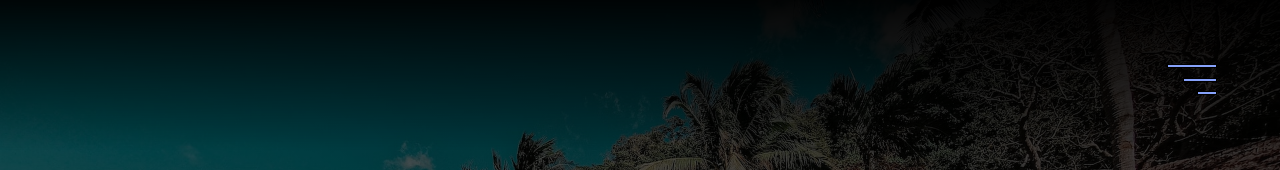
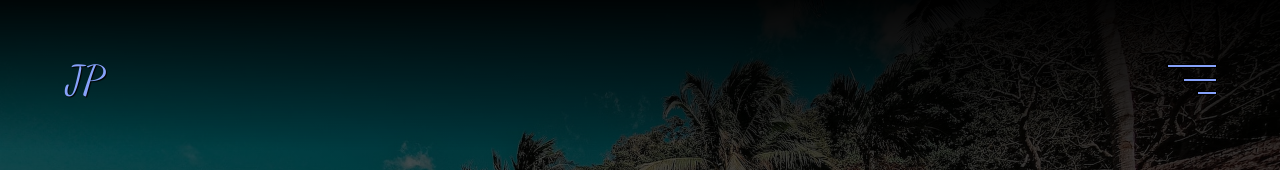
Before and after one commit to Anathretic/second-site, a plain HTML site: page index.html in a window 1280 px wide. Shown: the top 170 px of the page. Drawn offline with Linux system fonts and the light colour scheme.

Commit message:
added nav icon

```diff
--- a/index.html
+++ b/index.html
@@ -21,6 +21,7 @@
 <body>
 
     <nav class="nav">
+        <div class="nav__icon"><a class="nav__icon-text" href="#">jp</a></div>
         <button class="burger-btn">
             <div class="burger-btn__box">
                 <div class="burger-btn__bars"></div>
--- a/sass/_large.scss
+++ b/sass/_large.scss
@@ -3,6 +3,12 @@
 @media (min-width: 992px) {
 	.nav {
 		height: 150px;
+
+		&__icon {
+			top: 4rem;
+			left: 5rem;
+		}
+
 		.burger-btn {
 			top: 5rem;
 			right: 5rem;
@@ -10,12 +16,12 @@
 	}
 
 	.section-heading {
-        font-size: 4.2rem;
-    }
+		font-size: 4.2rem;
+	}
 
-    .section-padding {
-        padding: 10em 2em;
-    }
+	.section-padding {
+		padding: 10em 2em;
+	}
 
 	.header {
 		background-image: colors.$shadow, url('../img/header_big.jpg');
--- a/sass/_main.scss
+++ b/sass/_main.scss
@@ -96,6 +96,22 @@ body {
 	height: 100px;
 	z-index: 999;
 	background-image: colors.$nav-gradient;
+
+	&__icon {
+		position: absolute;
+		top: 1rem;
+		left: 2rem;
+		padding: 1em;
+
+		&-text {
+			font-family: 'Dancing Script', cursive;
+			font-size: 4rem;
+			color: colors.$main-color;
+			text-transform: uppercase;
+			text-decoration: none;
+			text-shadow: 1px 1px 1px black;
+		}
+	}
 
 	.burger-btn {
 		position: fixed;
```
Also changed, not shown: css/style.css, 1 other file.
